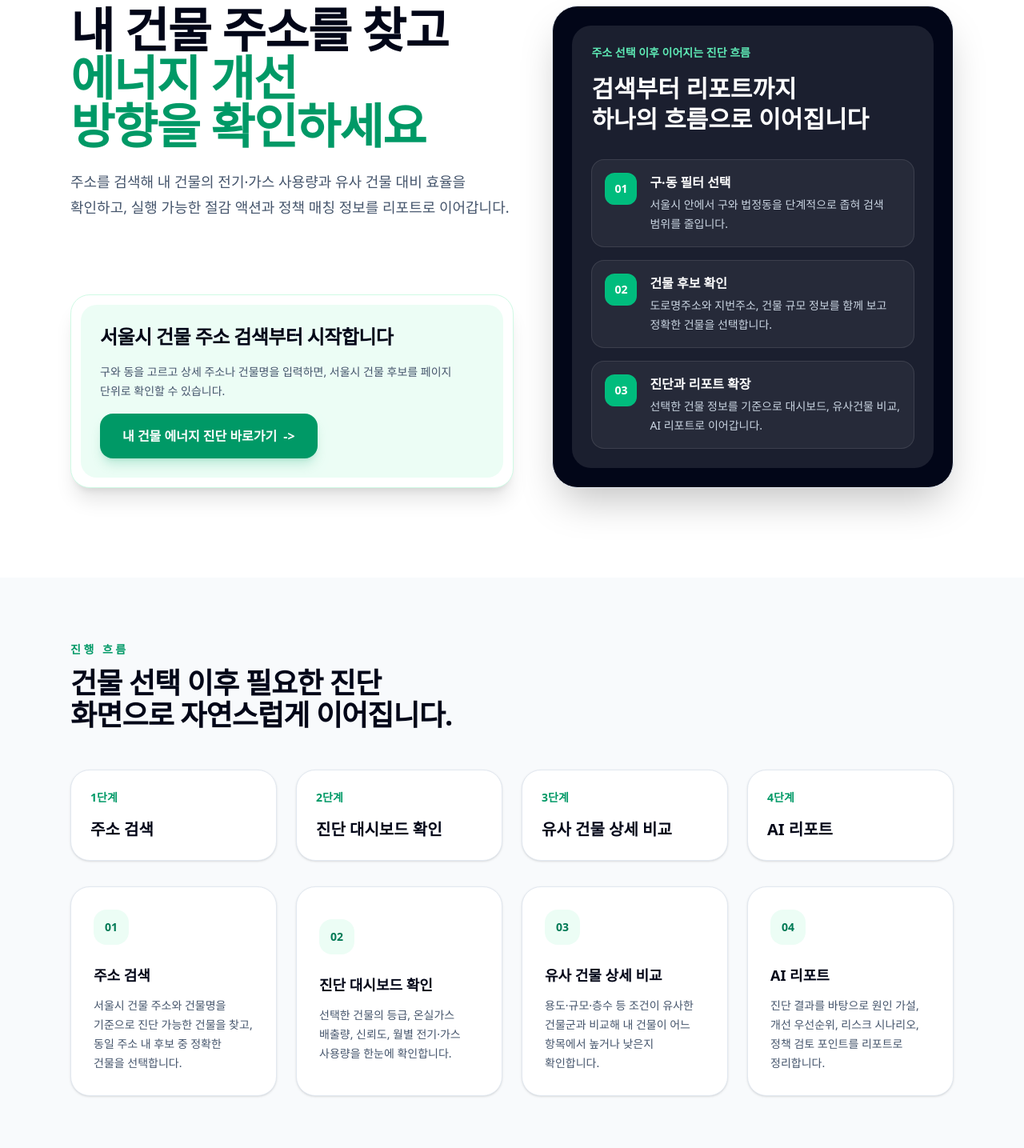
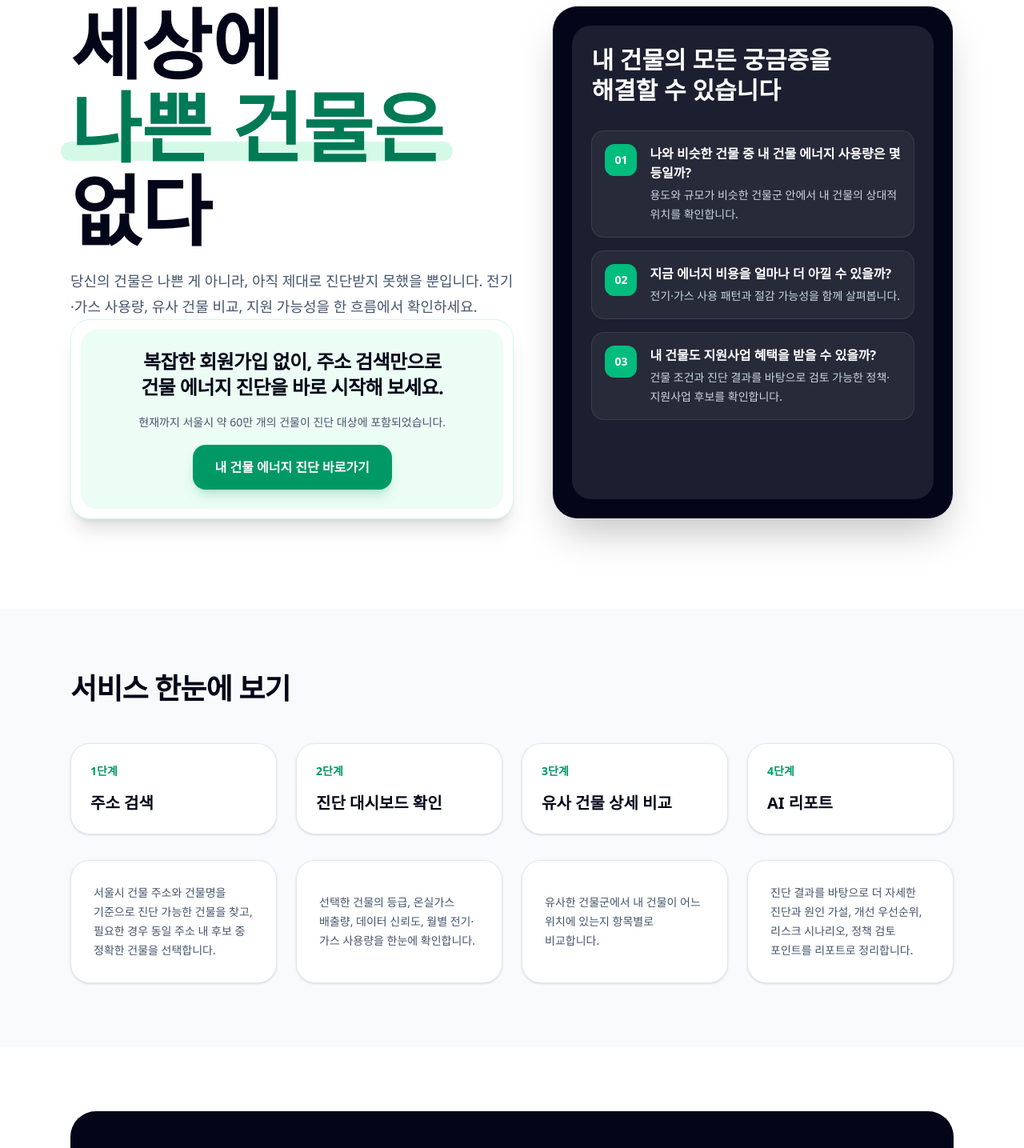
Before and after one commit to tjdxo/not_bad_building_coach, a Next.js app in the folder building-ui-main/: page / in a window 1280 px wide. Shown: the part 180-1615 px from the top of the page at 80% size. Built offline with nearby package versions, Linux system fonts and the light colour scheme.

Commit message:
Refine landing hero messaging

```diff
--- a/building-ui-main/app/page.tsx
+++ b/building-ui-main/app/page.tsx
@@ -6,23 +6,19 @@ import { useState } from "react";
 const valuePoints = [
   {
     title: "주소 검색",
-    desc: "서울시 건물 주소와 건물명을 기준으로 진단 가능한 건물을 찾고, 동일 주소 내 후보 중 정확한 건물을 선택합니다.",
-    icon: "01",
+    desc: "서울시 건물 주소와 건물명을 기준으로 진단 가능한 건물을 찾고, 필요한 경우 동일 주소 내 후보 중 정확한 건물을 선택합니다.",
   },
   {
     title: "진단 대시보드 확인",
-    desc: "선택한 건물의 등급, 온실가스 배출량, 신뢰도, 월별 전기·가스 사용량을 한눈에 확인합니다.",
-    icon: "02",
+    desc: "선택한 건물의 등급, 온실가스 배출량, 데이터 신뢰도, 월별 전기·가스 사용량을 한눈에 확인합니다.",
   },
   {
     title: "유사 건물 상세 비교",
-    desc: "용도·규모·층수 등 조건이 유사한 건물군과 비교해 내 건물이 어느 항목에서 높거나 낮은지 확인합니다.",
-    icon: "03",
+    desc: "유사한 건물군에서 내 건물이 어느 위치에 있는지 항목별로 비교합니다.",
   },
   {
     title: "AI 리포트",
-    desc: "진단 결과를 바탕으로 원인 가설, 개선 우선순위, 리스크 시나리오, 정책 검토 포인트를 리포트로 정리합니다.",
-    icon: "04",
+    desc: "진단 결과를 바탕으로 더 자세한 진단과 원인 가설, 개선 우선순위, 리스크 시나리오, 정책 검토 포인트를 리포트로 정리합니다.",
   },
 ];
 
@@ -32,6 +28,22 @@ const processSteps = [
   "유사 건물 상세 비교",
   "AI 리포트",
 ];
+
+function HeroTitle() {
+  return (
+    <h1 className="break-keep font-black leading-[0.95] tracking-normal text-slate-950">
+      <span className="block whitespace-nowrap text-[2.65rem] sm:text-6xl md:text-7xl xl:text-8xl">세상에</span>
+      <span className="relative my-1 inline-block whitespace-nowrap text-[2.65rem] text-emerald-700 sm:my-2 sm:text-6xl md:text-7xl xl:text-8xl">
+        <span className="relative z-10">나쁜 건물은</span>
+        <span
+          className="absolute inset-x-[-0.12em] bottom-[0.06em] z-0 h-[0.25em] rounded-full bg-emerald-100/90"
+          aria-hidden="true"
+        />
+      </span>
+      <span className="block whitespace-nowrap text-[2.65rem] sm:text-6xl md:text-7xl xl:text-8xl">없다</span>
+    </h1>
+  );
+}
 
 export default function Home() {
   const [activeStep, setActiveStep] = useState<number | null>(null);
@@ -62,31 +74,27 @@ export default function Home() {
           <div className="grid items-stretch gap-12 lg:grid-cols-[1.05fr_0.95fr]">
             <div className="flex h-full flex-col">
               <div>
-                <h1 className="text-4xl font-black tracking-tight text-slate-950 sm:text-6xl">
-                  내 건물 주소를 찾고
-                  <span className="block text-emerald-600">에너지 개선 방향을 확인하세요</span>
-                </h1>
-                <p className="mt-6 max-w-2xl text-lg leading-8 text-slate-600">
-                  주소를 검색해 내 건물의 전기·가스 사용량과 유사 건물 대비 효율을 확인하고,
-                  실행 가능한 절감 액션과 정책 매칭 정보를 리포트로 이어갑니다.
+                <HeroTitle />
+                <p className="mt-6 max-w-xl break-keep text-base leading-8 text-slate-600 sm:text-lg">
+                  당신의 건물은 나쁜 게 아니라, 아직 제대로 진단받지 못했을 뿐입니다.
+                  전기·가스 사용량, 유사 건물 비교, 지원 가능성을 한 흐름에서 확인하세요.
                 </p>
               </div>
 
-              <div className="mt-10 max-w-2xl rounded-3xl border border-emerald-100 bg-white p-3 shadow-xl lg:mt-auto">
+              <div className="mt-9 max-w-2xl rounded-3xl border border-emerald-100 bg-white p-3 shadow-xl sm:mt-12 lg:mt-auto">
                 <div className="rounded-[1.25rem] bg-emerald-50 p-6">
-                  <div className="flex flex-col gap-4">
+                  <div className="flex flex-col items-center gap-4 text-center">
                     <h2 className="text-2xl font-black tracking-tight text-slate-950">
-                      서울시 건물 주소 검색부터 시작합니다
+                      복잡한 회원가입 없이, 주소 검색만으로 건물 에너지 진단을 바로 시작해 보세요.
                     </h2>
                     <p className="text-sm leading-6 text-slate-600">
-                      구와 동을 고르고 상세 주소나 건물명을 입력하면, 서울시 건물 후보를 페이지 단위로 확인할 수 있습니다.
+                      현재까지 서울시 약 60만 개의 건물이 진단 대상에 포함되었습니다.
                     </p>
                     <Link
                       href="/search"
                       className="inline-flex h-14 w-fit items-center justify-center rounded-2xl bg-emerald-600 px-7 text-base font-black text-white shadow-lg shadow-emerald-600/20 transition hover:-translate-y-0.5 hover:bg-emerald-500"
                     >
                       내 건물 에너지 진단 바로가기
-                      <span className="ml-2">-&gt;</span>
                     </Link>
                   </div>
                 </div>
@@ -95,16 +103,15 @@ export default function Home() {
 
             <div className="rounded-[2rem] border border-slate-200 bg-slate-950 p-6 text-white shadow-2xl lg:h-full">
               <div className="flex h-full flex-col rounded-3xl bg-white/10 p-6">
-                <p className="text-sm font-bold text-emerald-300">주소 선택 이후 이어지는 진단 흐름</p>
-                <h2 className="mt-4 text-3xl font-black leading-tight">
-                  검색부터 리포트까지
-                  <span className="block">하나의 흐름으로 이어집니다</span>
+                <h2 className="text-3xl font-black leading-tight">
+                  내 건물의 모든 궁금증을
+                  <span className="block">해결할 수 있습니다</span>
                 </h2>
                 <div className="mt-8 flex-1 space-y-4">
                   {[
-                    ["01", "구·동 필터 선택", "서울시 안에서 구와 법정동을 단계적으로 좁혀 검색 범위를 줄입니다."],
-                    ["02", "건물 후보 확인", "도로명주소와 지번주소, 건물 규모 정보를 함께 보고 정확한 건물을 선택합니다."],
-                    ["03", "진단과 리포트 확장", "선택한 건물 정보를 기준으로 대시보드, 유사건물 비교, AI 리포트로 이어갑니다."],
+                    ["01", "나와 비슷한 건물 중 내 건물 에너지 사용량은 몇 등일까?", "용도와 규모가 비슷한 건물군 안에서 내 건물의 상대적 위치를 확인합니다."],
+                    ["02", "지금 에너지 비용을 얼마나 더 아낄 수 있을까?", "전기·가스 사용 패턴과 절감 가능성을 함께 살펴봅니다."],
+                    ["03", "내 건물도 지원사업 혜택을 받을 수 있을까?", "건물 조건과 진단 결과를 바탕으로 검토 가능한 정책·지원사업 후보를 확인합니다."],
                   ].map(([number, title, desc]) => (
                     <div key={title} className="flex gap-4 rounded-2xl border border-white/10 bg-white/5 p-4">
                       <div className="flex h-10 w-10 shrink-0 items-center justify-center rounded-xl bg-emerald-500 text-sm font-black">
@@ -126,9 +133,8 @@ export default function Home() {
       <section className="bg-slate-50 py-20">
         <div className="mx-auto max-w-6xl px-6">
           <div className="max-w-2xl">
-            <p className="text-sm font-black tracking-[0.25em] text-emerald-600">진행 흐름</p>
-            <h2 className="mt-3 text-3xl font-black tracking-tight text-slate-950 sm:text-4xl">
-              건물 선택 이후 필요한 진단 화면으로 자연스럽게 이어집니다.
+            <h2 className="text-3xl font-black tracking-tight text-slate-950 sm:text-4xl">
+              서비스 한눈에 보기
             </h2>
           </div>
           <div className="mt-12 grid gap-6 md:grid-cols-4">
@@ -155,12 +161,9 @@ export default function Home() {
                 onMouseLeave={() => setActiveStep(null)}
                 onClick={() => setActiveStep(activeStep === index ? null : index)}
                 className={`${detailCardClass(index)} text-left`}
+                aria-label={point.title}
               >
-                <div className="flex h-11 w-11 items-center justify-center rounded-2xl bg-emerald-50 text-sm font-black text-emerald-700">
-                  {point.icon}
-                </div>
-                <h3 className="mt-6 text-lg font-black text-slate-950">{point.title}</h3>
-                <p className="mt-3 text-sm leading-6 text-slate-600">{point.desc}</p>
+                <p className="text-sm leading-6 text-slate-600">{point.desc}</p>
               </button>
             ))}
           </div>
@@ -172,10 +175,7 @@ export default function Home() {
           <div className="rounded-[2rem] bg-slate-950 p-8 text-white sm:p-12">
             <div className="grid gap-8 lg:grid-cols-[1fr_auto] lg:items-center">
               <div>
-                <h2 className="text-3xl font-black tracking-tight">정확한 주소 선택이 진단의 시작입니다</h2>
-                <p className="mt-4 max-w-3xl text-slate-300">
-                  도로명주소와 지번주소를 함께 확인하고 선택한 건물을 기준으로 대시보드와 리포트를 생성합니다.
-                </p>
+                <h2 className="text-3xl font-black tracking-tight">탄소 중립, 오늘 우리 건물부터 시작하세요.</h2>
               </div>
               <Link
                 href="/search"
```
